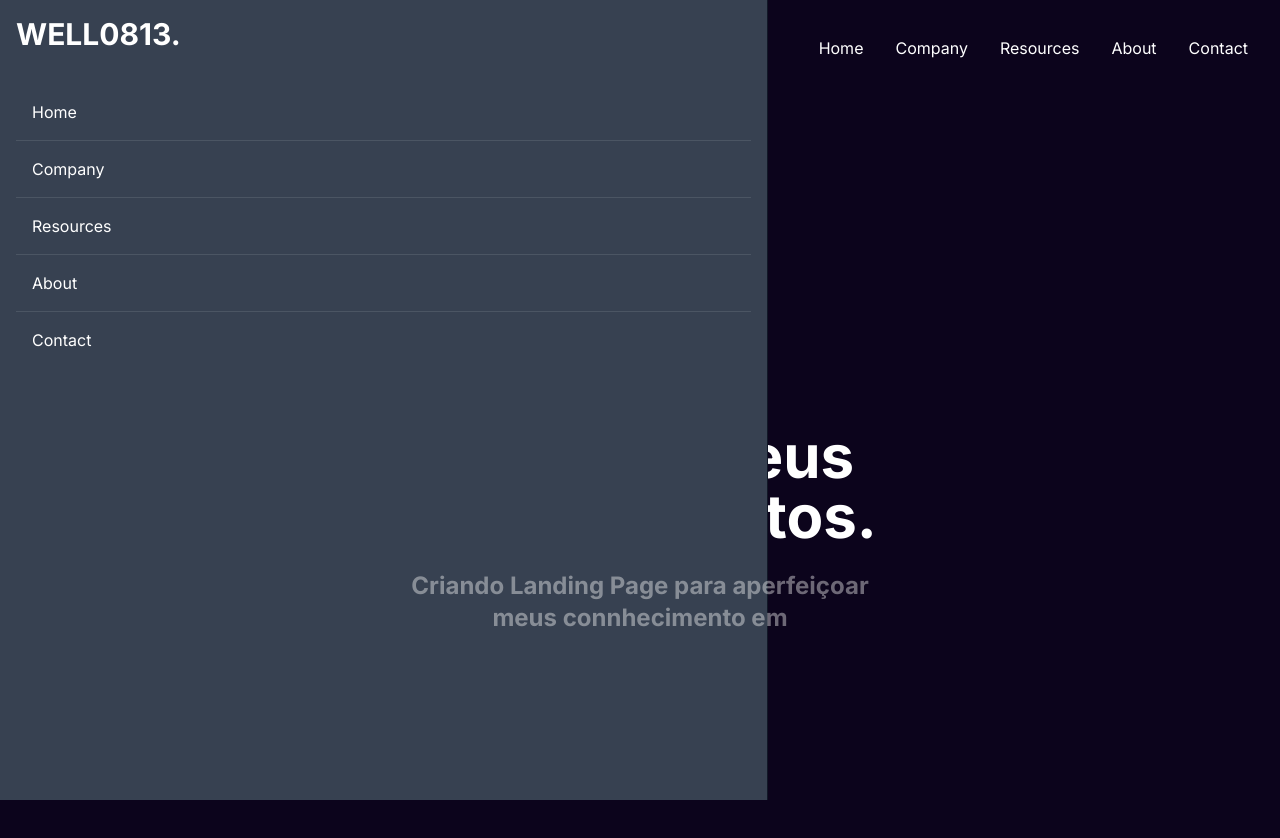
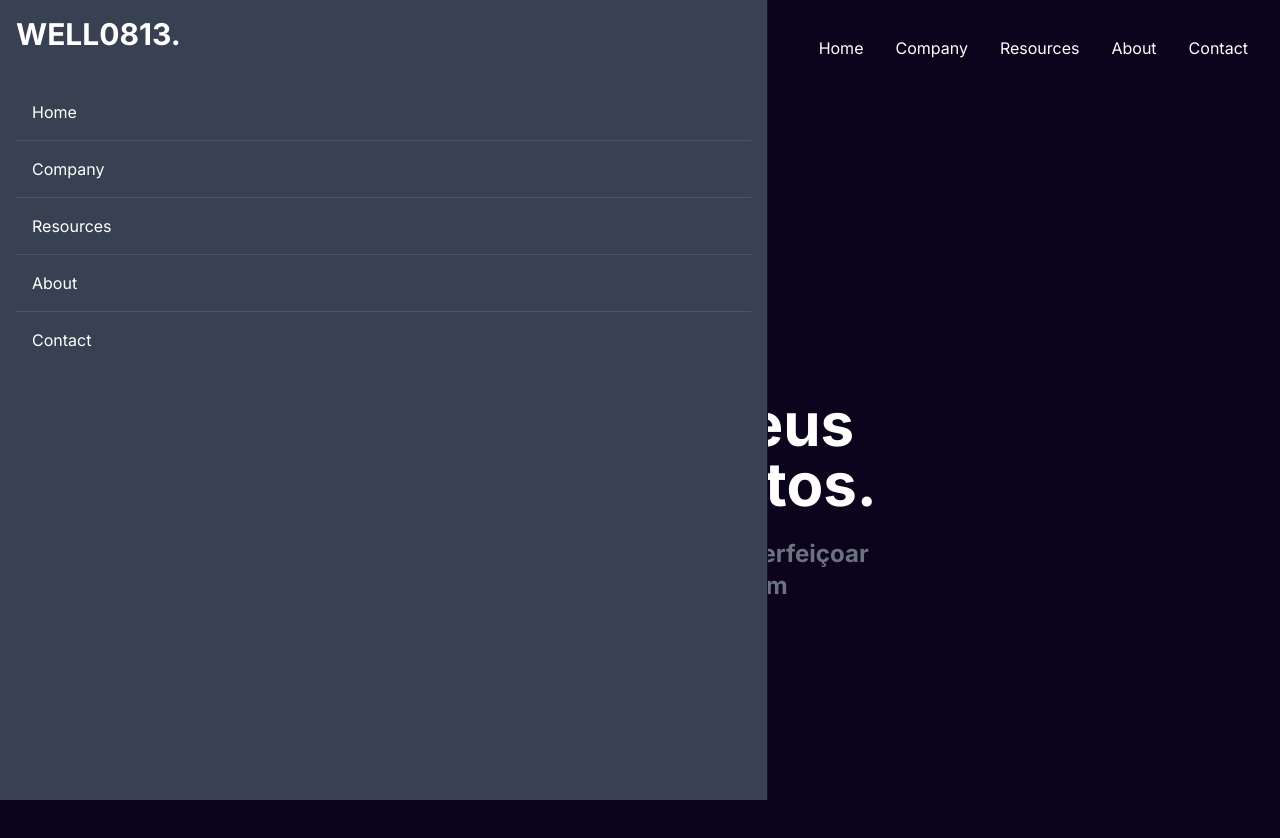
Before and after one commit to wellington0813/primeira_lp_chalenge, a Next.js app: page / in a window 1280 px wide. Shown: the top 838 px of the page. Built offline with nearby package versions, Linux system fonts and the light colour scheme.

Commit message:
Feat: adicionado botoes ao Hero e criado gradient

```diff
--- a/src/app/globals.css
+++ b/src/app/globals.css
@@ -5,3 +5,10 @@
 body{
   background-color: #0C041C;
 }
+
+.color-gradient {
+  display: inline-block;
+  background: linear-gradient(225deg, #E741E7 8.12%, #6926F6 92.21%);
+  -webkit-background-clip: text;
+  -webkit-text-fill-color: transparent;
+}
--- a/src/components/Hero.tsx
+++ b/src/components/Hero.tsx
@@ -1,18 +1,31 @@
 import { Typed } from "react-typed"
 import { TbBrandNextjs } from "react-icons/tb";
 import { SiTailwindcss } from "react-icons/si";
+import { FaGithub } from "react-icons/fa";
+
 
 const Hero = () => {
     return(
         <div className="text-white">
            <div className="max-w-[800px] mt-[10px] w-full h-screen mx-auto text-center flex flex-col justify-center">
-                <p className="text-[#6040c0] font-bold uppercase">Landing Page</p>
+                <p className="color-gradient font-bold uppercase">Landing Page</p>
                 <h1 className="md:text-6xl sm:text-5xl font-bold md:py-6">Aprimore seus conhecimentos.</h1>
                 <div>
-                    <p className="md:text-2xl sm:text-1xl text-xl font-bold opacity-40">Criando Landing Page para aperfeiçoar</p>
-                    <p className="md:text-2xl sm:text-1xl text-xl font-bold opacity-40"> meus connhecimento em </p>
+                    <p className="md:text-2xl sm:text-1xl text-xl font-bold text-gray-500">Criando Landing Page para aperfeiçoar</p>
+                    <p className="md:text-2xl sm:text-1xl text-xl font-bold text-gray-500"> meus connhecimento em </p>
+                </div>
+                <div className="flex justify-center mt-3">
+                    <div>
+                        <button type="button" className="text-purple-700 hover:text-white border border-purple-700 hover:bg-purple-800 focus:ring-4 focus:outline-none focus:ring-purple-300 font-medium rounded-lg text-sm px-5 py-2.5 text-center me-2 mb-2 dark:border-purple-400 dark:text-purple-400 dark:hover:text-white dark:hover:bg-purple-500 dark:focus:ring-purple-900">Contato</button>
+                    </div>
+                    <div>
+                        <button type="button" className="text-gray-900 hover:text-white border border-gray-800 hover:bg-gray-900 focus:ring-4 focus:outline-none focus:ring-gray-300 font-medium rounded-lg text-sm px-5 py-2.5 text-center me-2 mb-2 dark:border-gray-600 dark:text-gray-400 dark:hover:text-white dark:hover:bg-gray-600 dark:focus:ring-gray-800"><FaGithub size={20} className="inline-flex"/> GitHub</button>
+                    </div>
 
                 </div>
+
+
+
            </div>
         </div>
     )
```
